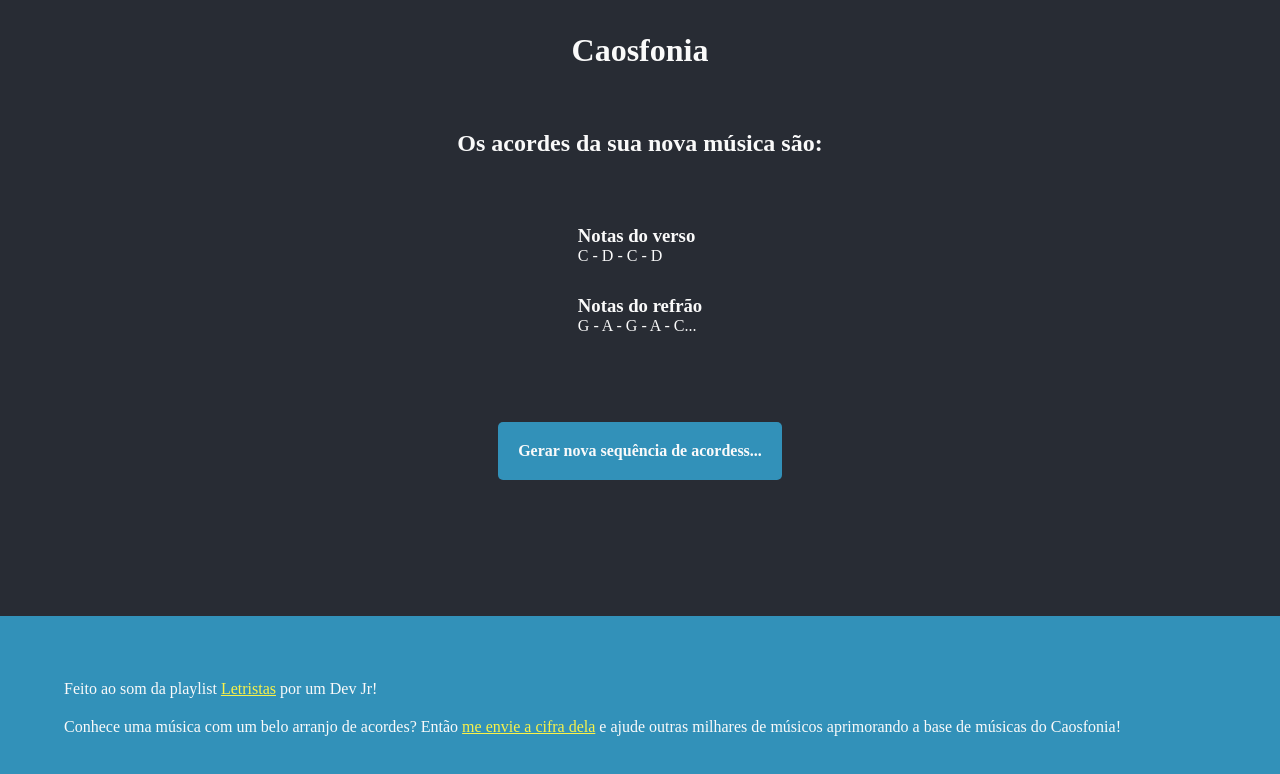
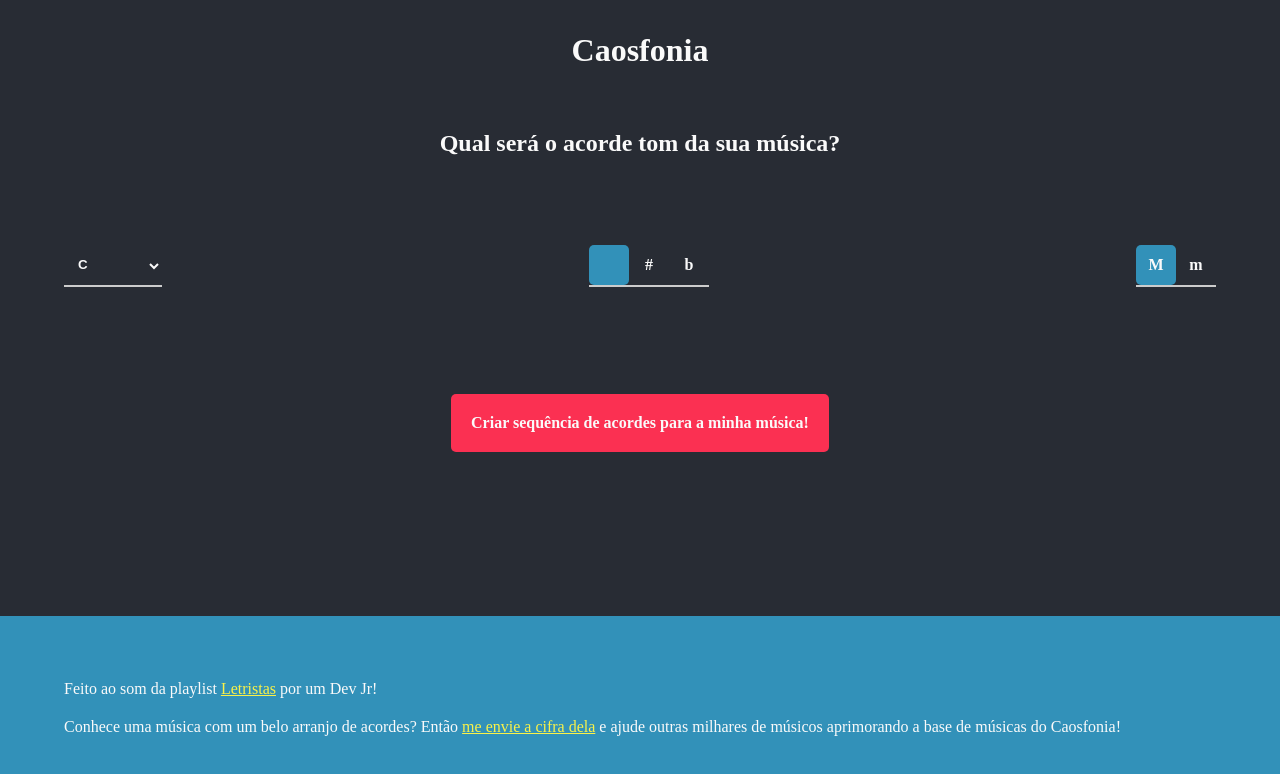
Before and after one commit to aaamenezes/caosfonia_bkp, a React app: page / in a window 1280 px wide. Shown: the top 774 px of the page. Built offline with nearby package versions, Linux system fonts and the light colour scheme.

Commit message:
Exibição dos resultados na tela

```diff
--- a/src/App.js
+++ b/src/App.js
@@ -11,7 +11,7 @@ import './styles/App.scss'
 
 const App = () => {
 
-  const [ chord, setChord ] = useState('random')
+  const [ chord, setChord ] = useState('C')
   const [ acident, setAcident ] = useState('none')
   const [ terca, setTerca ] = useState('major')
 
@@ -22,9 +22,9 @@ const App = () => {
         <BrowserRouter>
           <Switch>
 
-            {/* <Route
+            <Route
               path="/"
-              render={props => (
+              render={() => (
                 <Form
                   chord={chord}
                   setChord={setChord}
@@ -33,11 +33,11 @@ const App = () => {
                   terca={terca}
                   setTerca={setTerca} />
               )}
-              exact /> */}
+              exact />
 
             <Route
-              path='/'
-              render={props => (
+              path='/result'
+              render={() => (
                 <Result
                   chord={chord}
                   acident={acident}
--- a/src/Result.jsx
+++ b/src/Result.jsx
@@ -1,15 +1,15 @@
-import React from 'react'
+import React, { useState } from 'react'
 import SubmitButton from './components/SubmitButton'
 
 import Scales from './Scales'
-import sequences from './Sequences'
 import Sequences from './Sequences'
 
 import './styles/Result.scss'
 
 const Result = ({ chord, acident, terca }) => {
 
-  chord = 'Csm'
+  const [ musicVerse, setMusicVerse ] = useState([])
+  const [ musicChorus, setMusicChorus ] = useState([])
 
   const getRandomChord = () => {  // Gerar chord aleatório (nem sempre)
     const keys = [] // Criar array de chaves do objeto
@@ -31,12 +31,12 @@ const Result = ({ chord, acident, terca }) => {
   }
 
   const getRandomSequence = () => {  // Gerar random para sequence
-    const total = Sequences.length // Pegar quantidade total de sequencias
+    const total = Sequences.length // Pegar quantidade total de sequencias já criadas
     const randomPosition = parseInt(Math.random() * total) // Aleatório entre 1 e total de sequencias
     return Sequences[randomPosition]
   }
 
-  // Pegar chords de acordo com a sequence
+  // FUNÇÃO PRINCIPAL!!! Pegar chords de acordo com a sequence
   const getChords = (chord) => {
     if (chord == 'random') {
       chord = getRandomChord() // Gerar nota aleatória se necessário
@@ -44,20 +44,13 @@ const Result = ({ chord, acident, terca }) => {
     const scale = getScale(chord)
     const sequence = getRandomSequence()
 
-    console.log('Escala:', scale)
-    console.log('Sequencia:', sequence)
-    let musicVerse = []
     sequence.verse.forEach(position => {
       musicVerse.push(scale[position - 1])
     })
 
-    let musicChorus = []
     sequence.chorus.forEach(position => {
       musicChorus.push(scale[position - 1])
     })
-
-    console.log('Verso:', musicVerse)
-    console.log('Refrão:', musicChorus)
   }
 
   getChords(chord)
@@ -74,13 +67,14 @@ const Result = ({ chord, acident, terca }) => {
 
           <div className="verse">
             <h3>Notas do verso</h3>
-            <p>C - D - C - D</p>
+            <p>{ musicVerse }</p>
           </div>
 
           <div className="chorus">
             <h3>Notas do refrão</h3>
-            <p>G - A - G - A - C...</p>
+            <p>{ musicChorus }</p>
           </div>
+
         </div>
       </div>
 
--- a/src/Sequences.js
+++ b/src/Sequences.js
@@ -1,13 +1,19 @@
 const sequences = [
   {
+    artist: 'Legião Urbana',
+    music: 'Faroeste Caboclo',
     verse: [ 1, 2, 1, 2 ],
     chorus: [ 4, 5, 4, 5, 1 ]
   },
   {
+    artist: 'Nando Reis',
+    music: 'A letra A',
     verse: [ 1, 2, 1, 3, 4 ],
     chorus: [ 4, 5, 4, 5, 1, 2 ]
   },
   {
+    artist: 'Capital Inicial',
+    music: 'Natasha',
     verse: [ 3, 6, 7, 3, 6, 7 ],
     chorus: [ 1, 5, 1, 5 ]
   },
--- a/src/components/Form.jsx
+++ b/src/components/Form.jsx
@@ -1,18 +1,23 @@
-import React from 'react'
+import React, { useEffect } from 'react'
 import SubmitButton from './SubmitButton'
 
 import '../styles/Form.scss'
 
 const Form = ({ chord, setChord, acident, setAcident, terca, setTerca }) => {
 
-  const auxAcident = (e) => {
-    e.target.previousSibling.checked = true
-    setAcident(e.target.previousSibling.value)
+  const auxChord = event => {
+    setChord(event.target.value)
+    console.log(chord)
   }
 
-  const auxTerca = (e) => {
-    e.target.previousSibling.checked = true
-    setTerca(e.target.previousSibling.value)
+  const auxAcident = event => {
+    setAcident(event.target.previousSibling.value)
+    event.target.previousSibling.checked = true
+  }
+
+  const auxTerca = event => {
+    setTerca(event.target.previousSibling.value)
+    event.target.previousSibling.checked = true
   }
 
   return (
@@ -23,8 +28,7 @@ const Form = ({ chord, setChord, acident, setAcident, terca, setTerca }) => {
 
         <div className="input-group">
 
-          <select name='chord' onChange={e => {setChord(e.target.value)}} value={chord}>
-            <option value="random">Aleatório</option>
+          <select name='chord' onChangeCapture={event => {auxChord(event)}}>
             <option value="C">C</option>
             <option value="D">D</option>
             <option value="E">E</option>
@@ -32,22 +36,23 @@ const Form = ({ chord, setChord, acident, setAcident, terca, setTerca }) => {
             <option value="G">G</option>
             <option value="A">A</option>
             <option value="B">B</option>
+            <option value="random">Aleatório</option>
           </select>
 
           <div className='group-radio'>
             <input type="radio" name="acident" value='none' defaultChecked />
-            <div className='button' onClick={e => auxAcident(e)}> </div>
+            <div className='button' onClick={event => auxAcident(event)}> </div>
             <input type="radio" name="acident" value='sustenido' />
-            <div className='button' onClick={e => auxAcident(e)}>#</div>
+            <div className='button' onClick={event => auxAcident(event)}>#</div>
             <input type="radio" name="acident" value='bemol' />
-            <div className='button' onClick={e => auxAcident(e)}>b</div>
+            <div className='button' onClick={event => auxAcident(event)}>b</div>
           </div>
 
           <div className='group-radio'>
             <input type="radio" name="terca" value='major' defaultChecked />
-            <div className='button' onClick={e => auxTerca(e)}>M</div>
+            <div className='button' onClick={event => auxTerca(event)}>M</div>
             <input type="radio" name="terca" value='minor' />
-            <div className='button' onClick={e => auxTerca(e)}>m</div>
+            <div className='button' onClick={event => auxTerca(event)}>m</div>
           </div>
         </div>
       </div>
```
